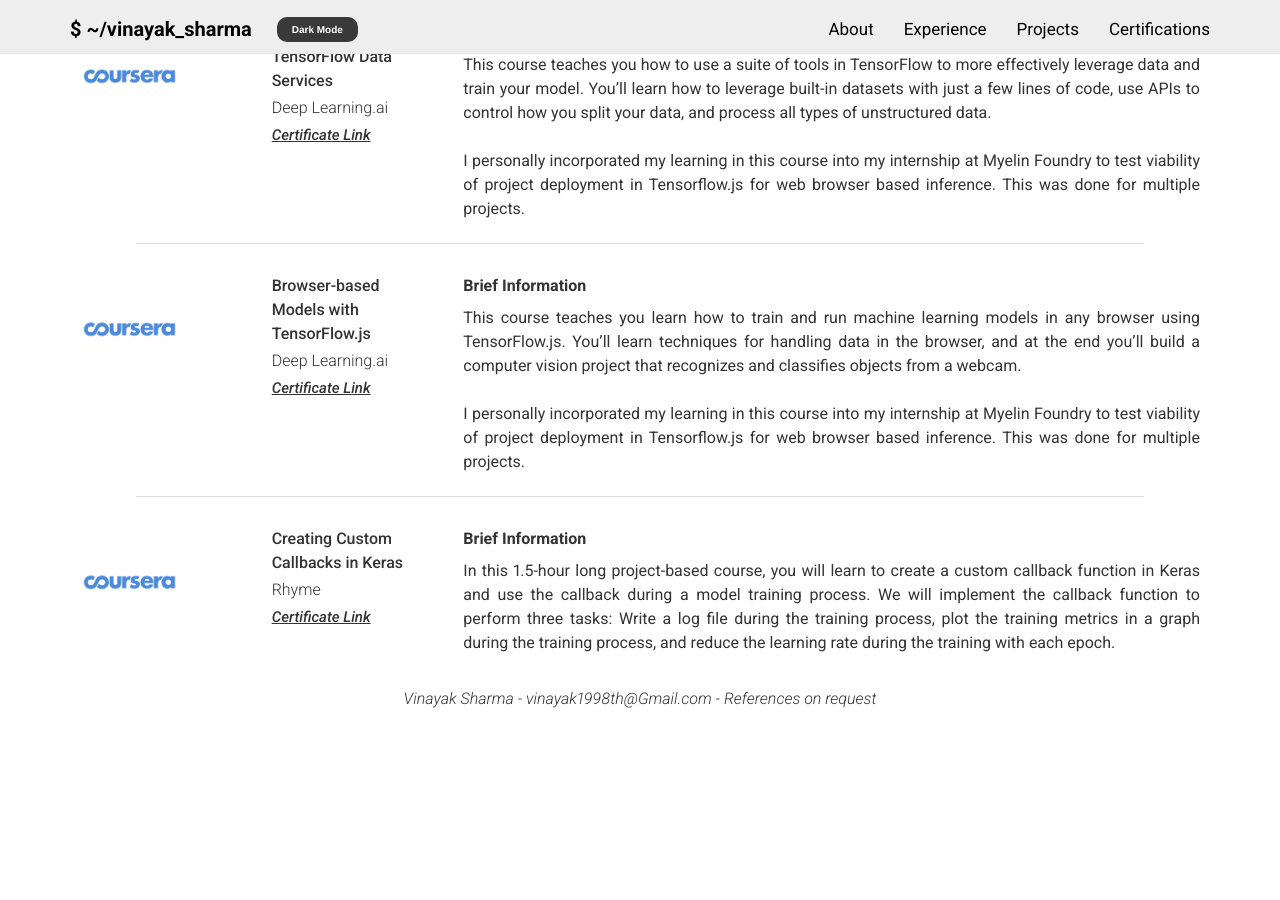
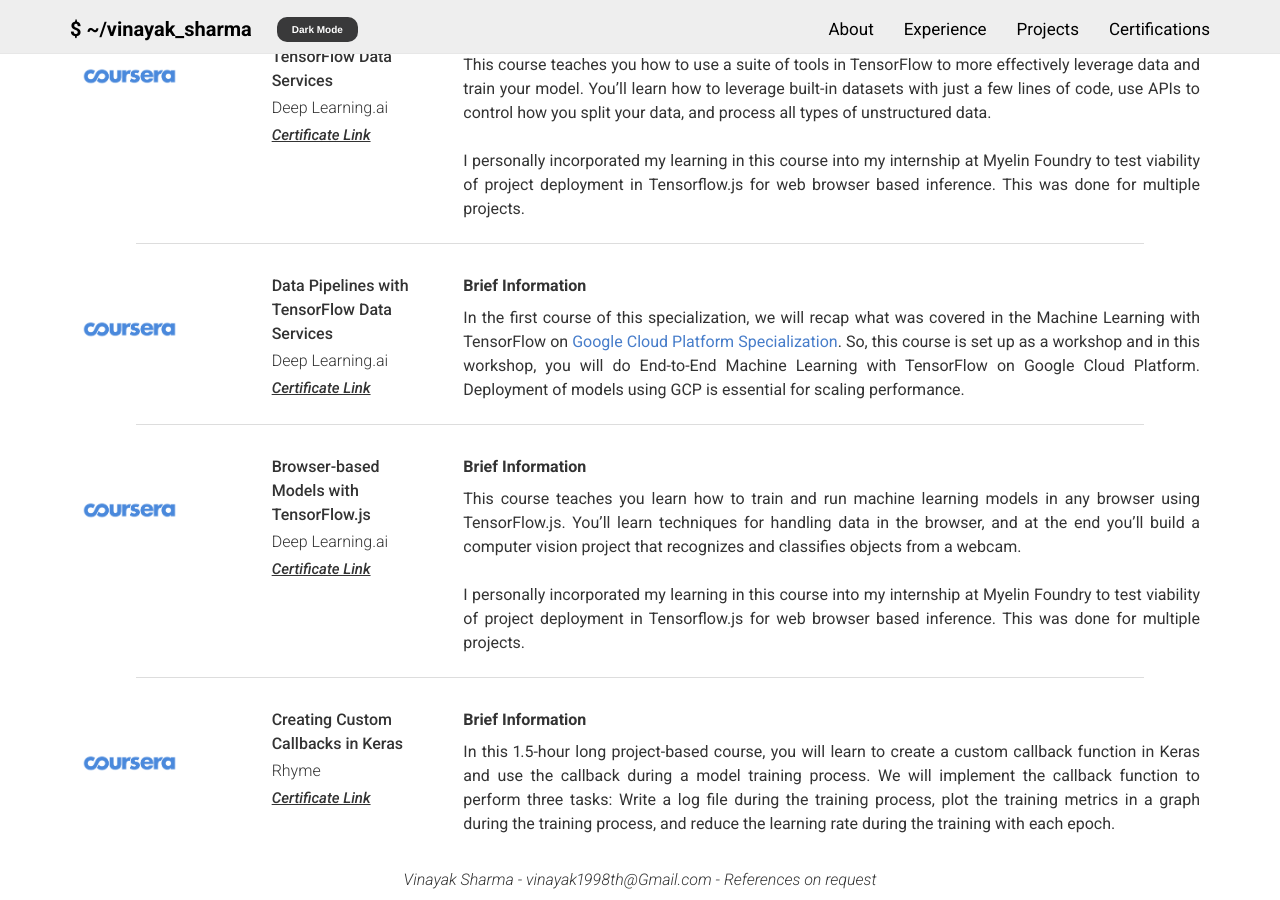
Before and after one commit to vinayak19th/vinayak19th.github.io, a Jekyll site: the page built from pages/certfications.html, in a window 1280 px wide and 900 px high, scrolled down 1219 px. Built offline with Jekyll 4.4.1, drawn with Linux system fonts in a browser that asks for light colours; nearby versions of some CDN libraries; before the commit the page ends 1938 px from its top, so only the background shows below that.

Commit message:
added GCp

```diff
--- a/_data/certification/deep_learning.yml
+++ b/_data/certification/deep_learning.yml
@@ -60,6 +60,19 @@
       deployment in Tensorflow.js for web browser based inference. This was done for multiple projects.
 
   - layout: layout/left-cer
+    name: Data Pipelines with TensorFlow Data Services
+    link: https://www.coursera.org/account/accomplishments/verify/VMFTUV25QCVU
+    qualification: Deep Learning.ai
+    provider: Coursera
+    description: > # this will include new lines to allow paragraphs
+      In the first course of this specialization, we will recap what was covered in the Machine Learning with TensorFlow
+      on [Google Cloud Platform Specialization](https://www.coursera.org/specializations/machine-learning-tensorflow-gcp). So,
+      this course is set up as a workshop and in this workshop, you will do End-to-End Machine Learning with TensorFlow on
+      Google Cloud Platform.
+      Deployment of models using GCP is essential for scaling performance.
+
+
+  - layout: layout/left-cer
     name: Browser-based Models with TensorFlow.js
     link: https://www.coursera.org/account/accomplishments/verify/GHCM4ZTZZV76
     qualification: Deep Learning.ai
```
Also changed, not shown: 1 other file.
